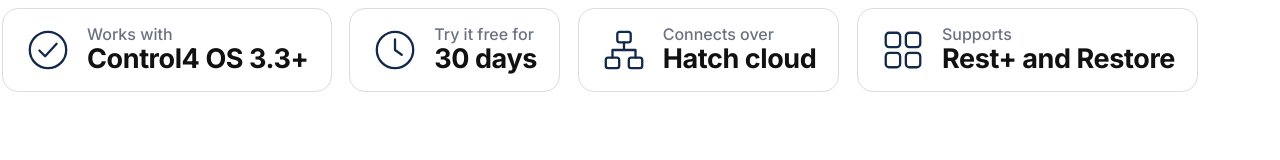
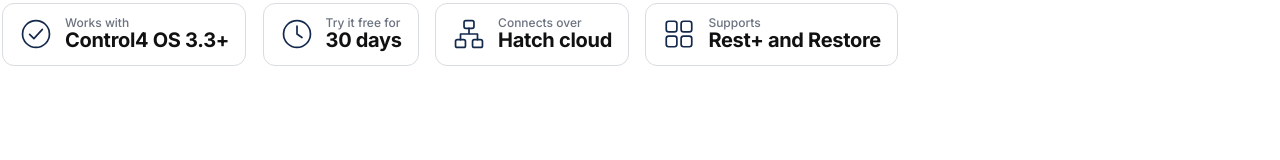
Before and after one commit to finitelabs/control4-hatch, a plain HTML site: page resources/drivercentral/banners/facts-strip-2400x136.html in a window 1280 px wide. Drawn offline with Linux system fonts and the light colour scheme.

Commit message:
chore: copier update to template v0.9.74 (#53)
* feat(drivercentral): the facts strip is 2400x136 and transparent, three-quarters of the listing's width

* chore: copier update to template v0.9.74

* docs(drivercentral): the README says the product card comes from make icons

```diff
--- a/resources/drivercentral/banners/facts-strip-2400x200.html
+++ b/resources/drivercentral/banners/facts-strip-2400x136.html
@@ -5,14 +5,14 @@
 <style>
   :root { --accent: #13294C; }
   html, body { margin: 0; padding: 0; }
-  body { width: 1200px; height: 100px; overflow: hidden; background: #fff; font-family: Inter, -apple-system, "Segoe UI", sans-serif;
-    display: flex; align-items: center; justify-content: space-between; gap: 16px; padding: 0 2px; box-sizing: border-box; }
-  .fact { flex: 0 0 auto; height: 84px; box-sizing: border-box; border: 1.5px solid #d9dce1; border-radius: 16px; display: flex; align-items: center; gap: 16px; padding: 0 22px; }
-  .fact svg { width: 46px; height: 46px; flex: none; fill: none; stroke: var(--accent); stroke-width: 2.4; stroke-linecap: round; stroke-linejoin: round; }
-  .label { color: #6b7280; font-size: 16px; font-weight: 500; line-height: 1.1; }
-  .value { color: #111; font-size: 29px; font-weight: 700; letter-spacing: -0.015em; line-height: 1.15; white-space: nowrap; }
+  body { width: 1200px; height: 68px; overflow: hidden; background: transparent; font-family: Inter, -apple-system, "Segoe UI", sans-serif; display: flex; align-items: center; }
+  .strip { width: 900px; display: flex; align-items: center; justify-content: space-between; gap: 12px; padding: 0 2px; box-sizing: border-box; }
+  .fact { flex: 0 0 auto; height: 63px; box-sizing: border-box; background: #fff; border: 1.5px solid #d9dce1; border-radius: 12px; display: flex; align-items: center; gap: 12px; padding: 0 16px; }
+  .fact svg { width: 34px; height: 34px; flex: none; fill: none; stroke: var(--accent); stroke-width: 2.4; stroke-linecap: round; stroke-linejoin: round; }
+  .label { color: #6b7280; font-size: 12px; font-weight: 500; line-height: 1.1; }
+  .value { color: #111; font-size: 22px; font-weight: 700; letter-spacing: -0.015em; line-height: 1.15; white-space: nowrap; }
 </style></head>
-<body>
+<body><div class="strip">
 <div class="fact">
   <svg viewBox="0 0 48 48"><circle cx="24" cy="24" r="19"/><path d="M15 24.5l6 6 12-13"/></svg>
   <div><div class="label">Works with</div><div class="value">Control4 OS 3.3+</div></div>
@@ -29,11 +29,12 @@
   <svg viewBox="0 0 48 48"><rect x="6" y="6" width="15" height="15" rx="3.5"/><rect x="27" y="6" width="15" height="15" rx="3.5"/><rect x="6" y="27" width="15" height="15" rx="3.5"/><rect x="27" y="27" width="15" height="15" rx="3.5"/></svg>
   <div><div class="label">Supports</div><div class="value">Rest+ and Restore</div></div>
 </div>
+</div>
 <script>
   // Longer facts shrink the type until the four fit the strip.
   const values = document.querySelectorAll('.value');
   document.fonts.ready.then(() => {
-    for (let size = 29; document.body.scrollWidth > 1200 && size > 18; size--) values.forEach(v => v.style.fontSize = size + 'px');
+    for (let size = 22; document.querySelector('.strip').scrollWidth > 900 && size > 16; size--) values.forEach(v => v.style.fontSize = size + 'px');
   });
 </script>
 </body></html>
```
Also changed, not shown: .copier-answers.yml, resources/drivercentral/README.md, resources/drivercentral/banners/facts-strip-2400x136.png (added), resources/drivercentral/banners/facts-strip-2400x200.png (deleted), resources/drivercentral/product-card-300x300.png (added), 2 other files.
